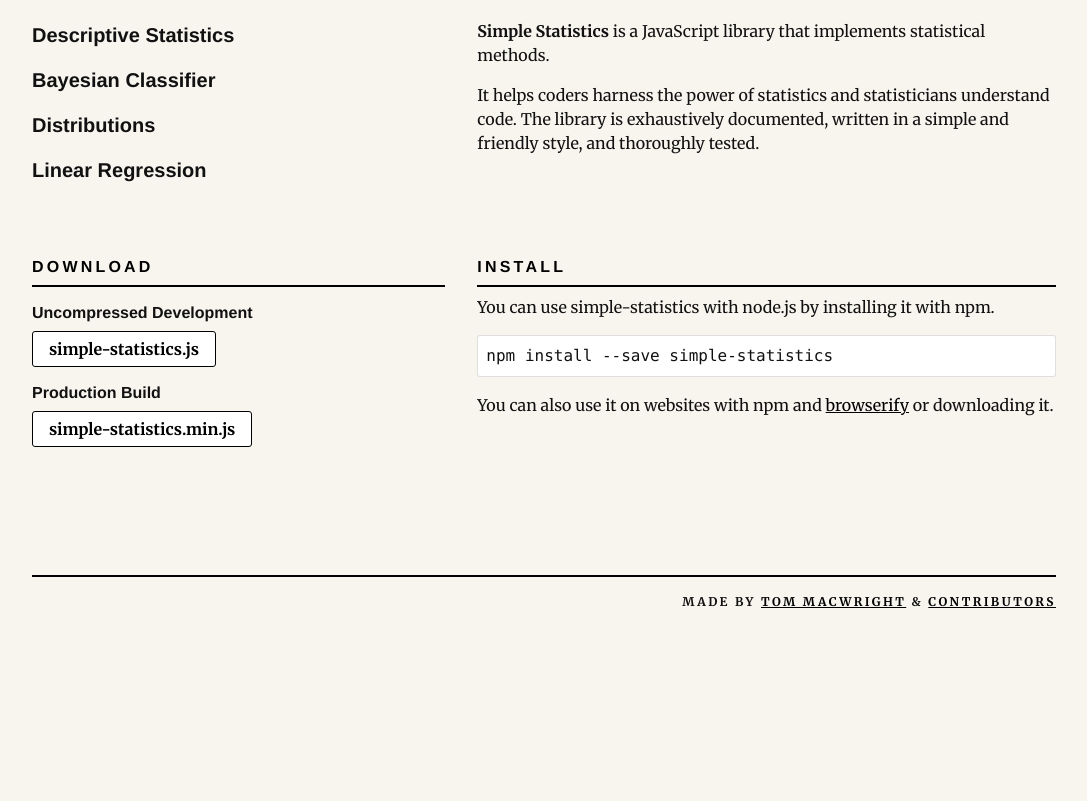
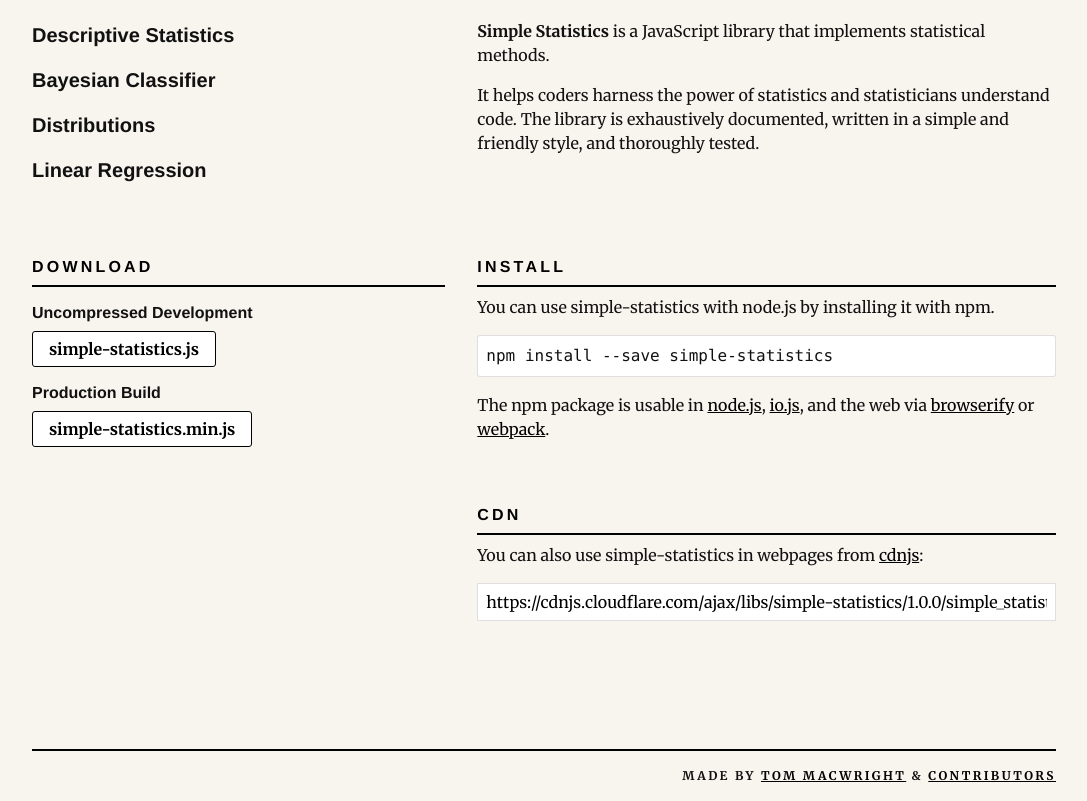
Before and after one commit to simple-statistics/simple-statistics.github.com, a plain HTML site: page index.html in a window 1280 px wide. Shown: the part 780-1581 px from the top of the page, without its empty margins (96-1183 px from the left). Before the commit the page ends 1407 px from the top, so only its background shows below. Drawn offline with Linux system fonts and the light colour scheme.

Commit message:
CDN link

```diff
--- a/index.html
+++ b/index.html
@@ -24,7 +24,7 @@
     <section id='intro' class='mt4'>
       <div class='sm-flex mxn2'>
         <div class='sm-col-4'>
-          <img src='logo-2.jpg' />
+          <img src='logo-2.jpg' alt='simple statistics logo' />
         </div>
         <div class='col-8 py4 px2'>
           <p class='serif h1 h1-responsive bold m0'>
@@ -85,9 +85,16 @@
           <p>You can use simple-statistics with node.js by installing
           it with npm.</p>
           <pre class='overflow-auto bg-white px1 py1 border'>npm install --save simple-statistics</pre>
-          <p>You can also use it on websites with
-          npm and <a href='http://browserify.org'>browserify</a> or
-          downloading it.</p>
+          <p>The npm package is usable in
+          <a href='http://nodejs.org/'>node.js</a>,
+          <a href='https://iojs.org/en/index.html'>io.js</a>, and the web via
+          <a href='http://browserify.org'>browserify</a> or
+          <a href='https://webpack.github.io/'>webpack</a>.</p>
+
+          <h1 class='mt4 sans h4 caps m0'><a href='#cdn'>CDN</a></h1>
+          <hr class='mt1'>
+          <p>You can also use simple-statistics in webpages from <a href='https://cdnjs.com/libraries/simple-statistics'>cdnjs</a>:</p>
+          <input onclick='selectme(this)' class='overflow-auto bg-white px1 py1 border col-12' value='https://cdnjs.cloudflare.com/ajax/libs/simple-statistics/1.0.0/simple_statistics.min.js' />
         </div>
       </div>
     </section>
@@ -102,5 +109,8 @@
       </div>
     </footer>
   </div>
+  <script>
+  function selectme(elem) { setTimeout(function() { elem.select(); }, 20); }
+  </script>
 </body>
 </html>
```
